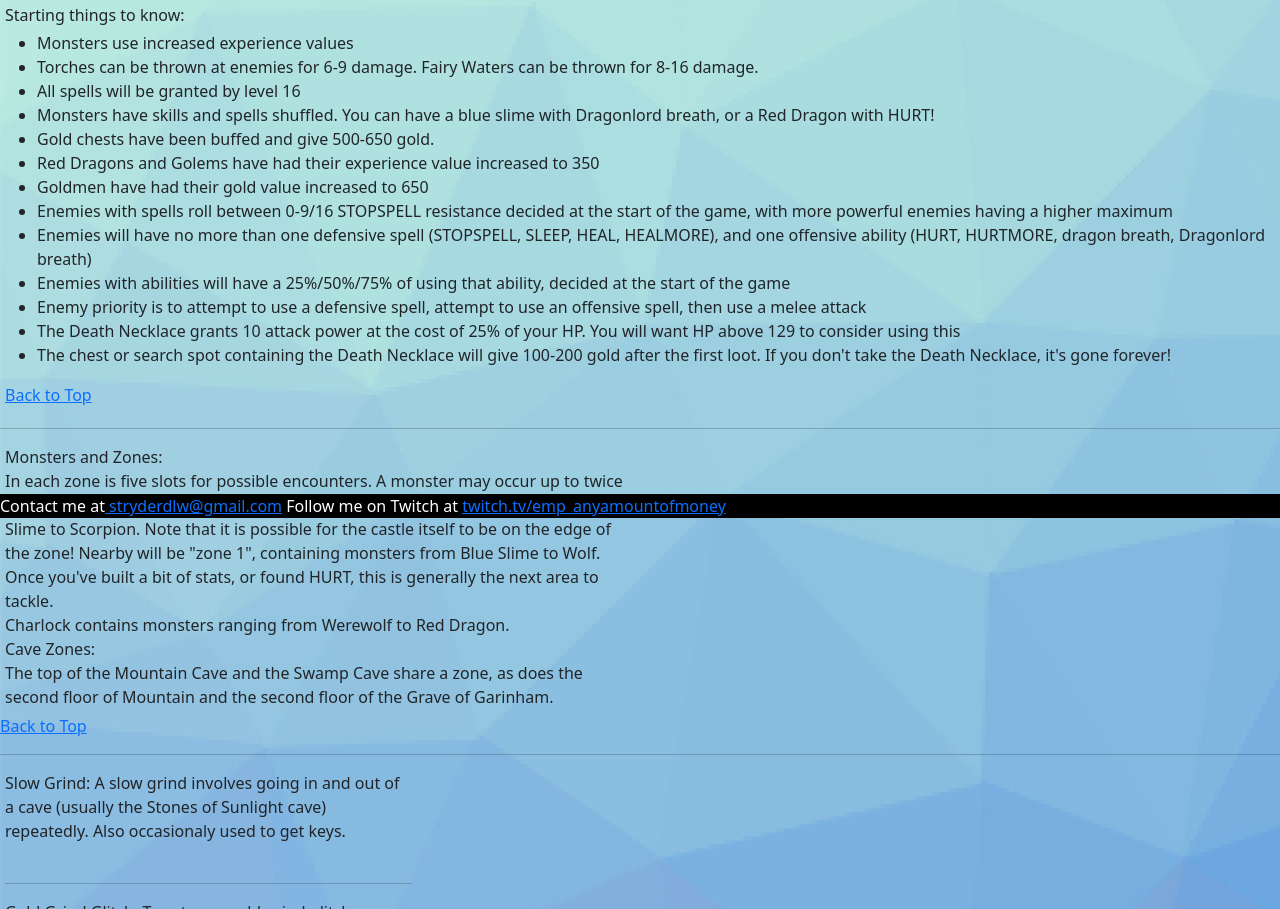
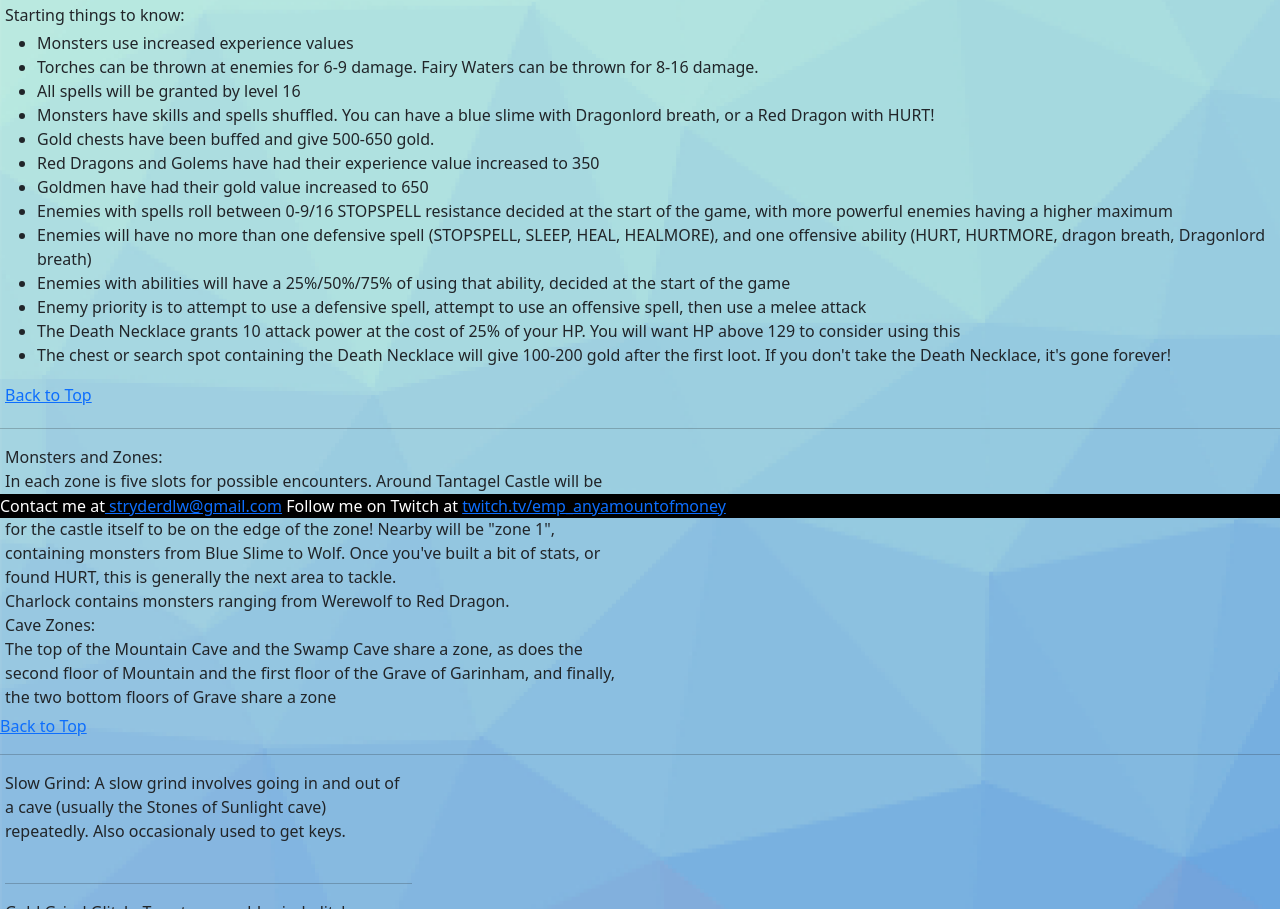
Before and after one commit to dwaffle/dwr_utils, a plain HTML site: page tips.html in a window 1280 px wide. Shown: the part 282-1191 px from the top of the page. Drawn offline with nearby package versions, Linux system fonts and the light colour scheme.

Commit message:
Minor wording changes

```diff
--- a/tips.html
+++ b/tips.html
@@ -49,13 +49,13 @@
         <div class="col gold_grind">
             <a id="#zones"></a>
             Monsters and Zones:<br>
-            In each zone is five slots for possible encounters.  A monster may occur up to twice in a zone.
+            In each zone is five slots for possible encounters.
             Around Tantagel Castle will be "zone 0", containing monsters from Blue Slime to Scorpion.  Note that it is possible for the castle
             itself to be on the edge of the zone!  Nearby will be "zone 1", containing monsters from Blue Slime to Wolf.  Once you've built a bit
             of stats, or found HURT, this is generally the next area to tackle.<br>  Charlock contains monsters ranging from Werewolf to Red Dragon.
             <br>
             Cave Zones:<br>
-            The top of the Mountain Cave and the Swamp Cave share a zone, as does the second floor of Mountain and the second floor of the Grave of Garinham.
+            The top of the Mountain Cave and the Swamp Cave share a zone, as does the second floor of Mountain and the first floor of the Grave of Garinham, and finally, the two bottom floors of Grave share a zone
         </div>
         <div class="col"></div>
         <a href="#contents">Back to Top</a>
```
Also changed, not shown: dragonlordfight.html (+1 -1 lines).
